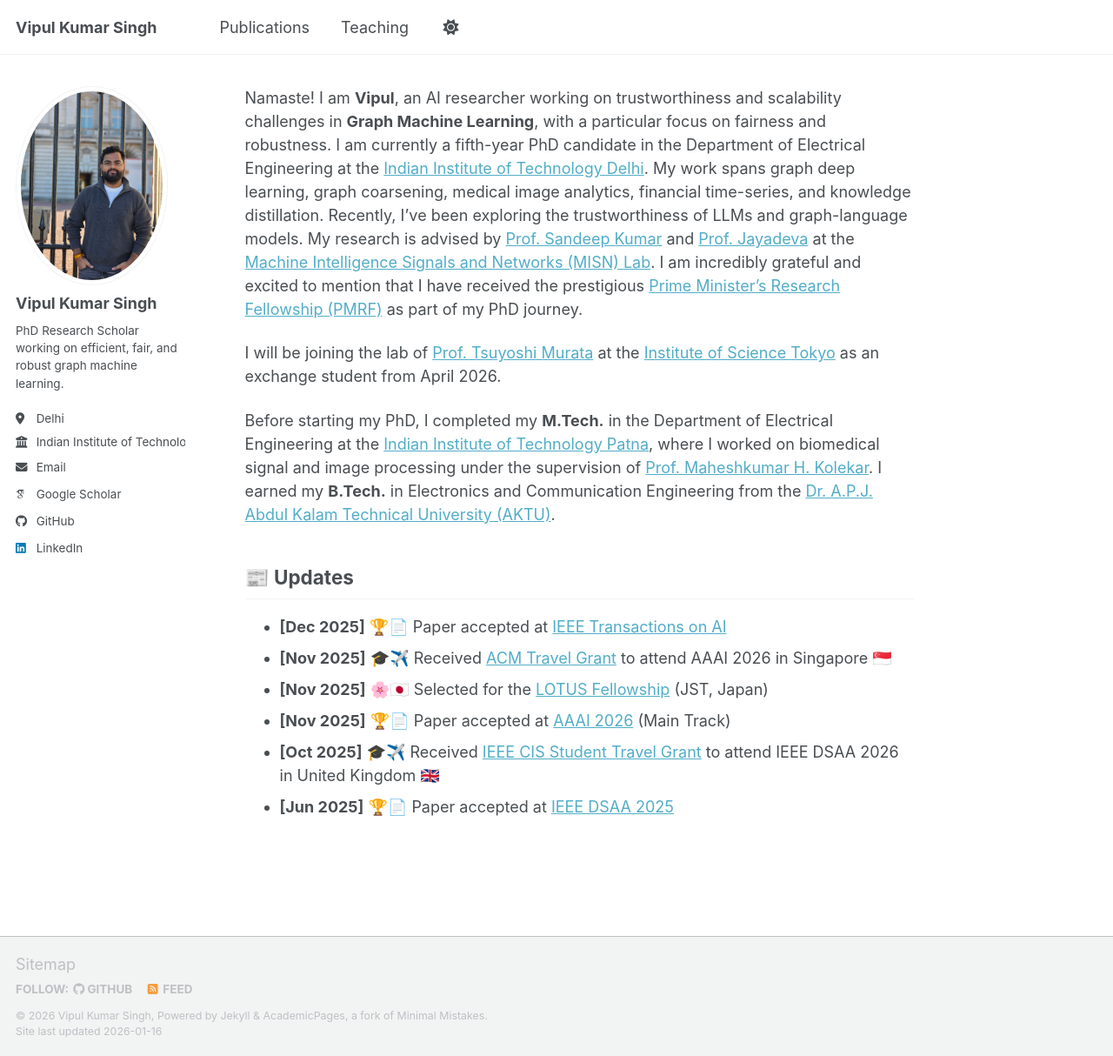
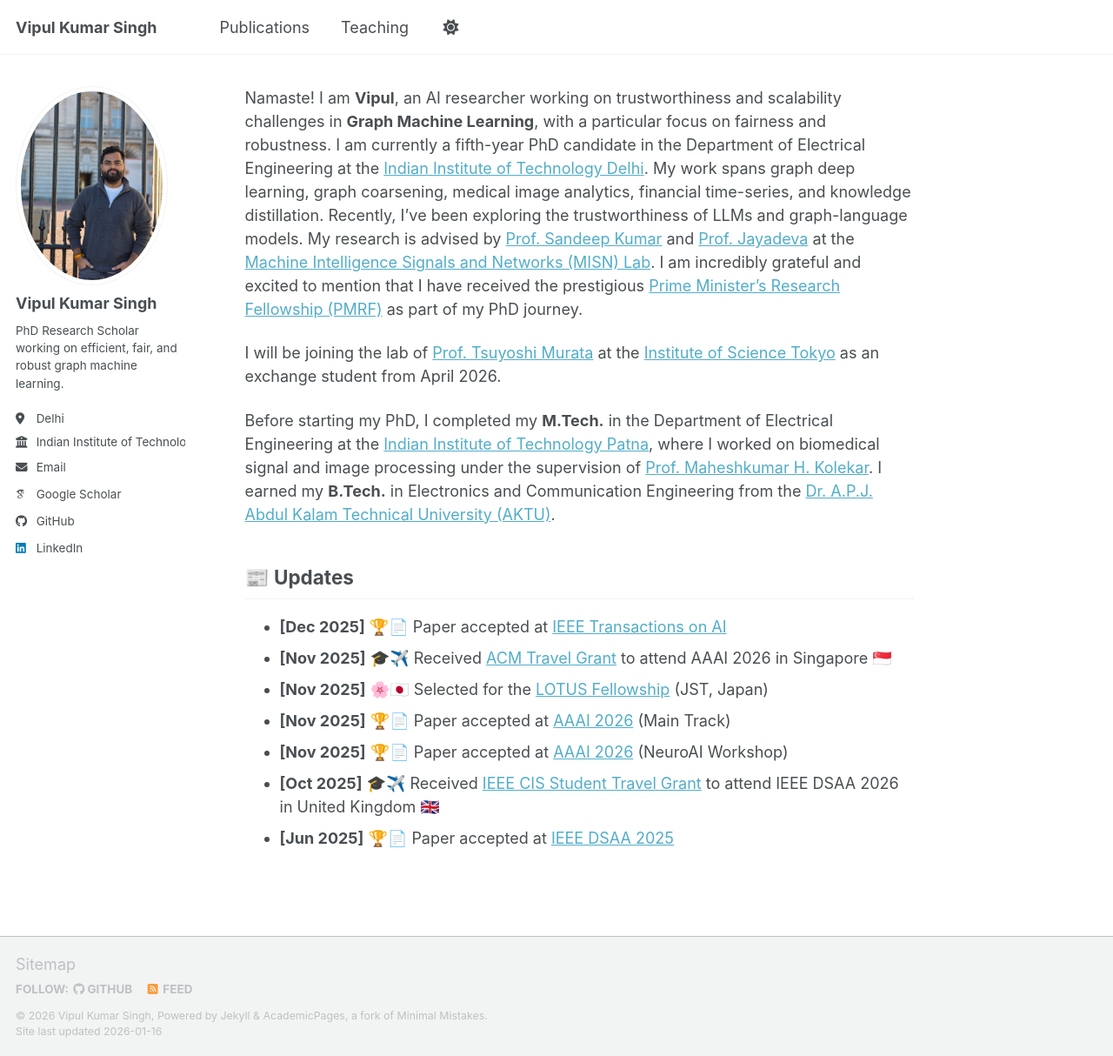
Before and after one commit to shashivipul/shashivipul.github.io, a Jekyll site: the page built from _pages/about.md, in a window 1280 px wide and 1214 px high. Shown: the whole window at 87% size. Built offline with Jekyll 4.4.1, drawn with Linux system fonts in a browser that asks for light colours; some web fonts are replaced; a script bundle is joined from its source files by our own code; library files that are not in the unit come from our copies.

Commit message:
Update about.md

```diff
--- a/_pages/about.md
+++ b/_pages/about.md
@@ -18,5 +18,6 @@
 - **[Nov 2025]** 🎓✈️ Received [ACM Travel Grant](https://www.iarcs.org.in/activities/grants.php) to attend AAAI 2026 in Singapore 🇸🇬
 - **[Nov 2025]** 🌸🇯🇵 Selected for the [LOTUS Fellowship](https://www.jst.go.jp/program/india/en/) (JST, Japan)
 - **[Nov 2025]** 🏆📄 Paper accepted at [AAAI 2026](https://aaai.org/conference/aaai/aaai-26/) (Main Track)
+- **[Nov 2025]** 🏆📄 Paper accepted at [AAAI 2026]([https://aaai.org/conference/aaai/aaai-26/](https://neuroai-multimodal-workshop.github.io)) (NeuroAI Workshop)
 - **[Oct 2025]** 🎓✈️ Received [IEEE CIS Student Travel Grant](https://cis.ieee.org/activities/membership-activities/travel-grants) to attend IEEE DSAA 2026 in United Kingdom 🇬🇧
 - **[Jun 2025]** 🏆📄 Paper accepted at [IEEE DSAA 2025](https://dsaa.ieee.org/2025/)
```
